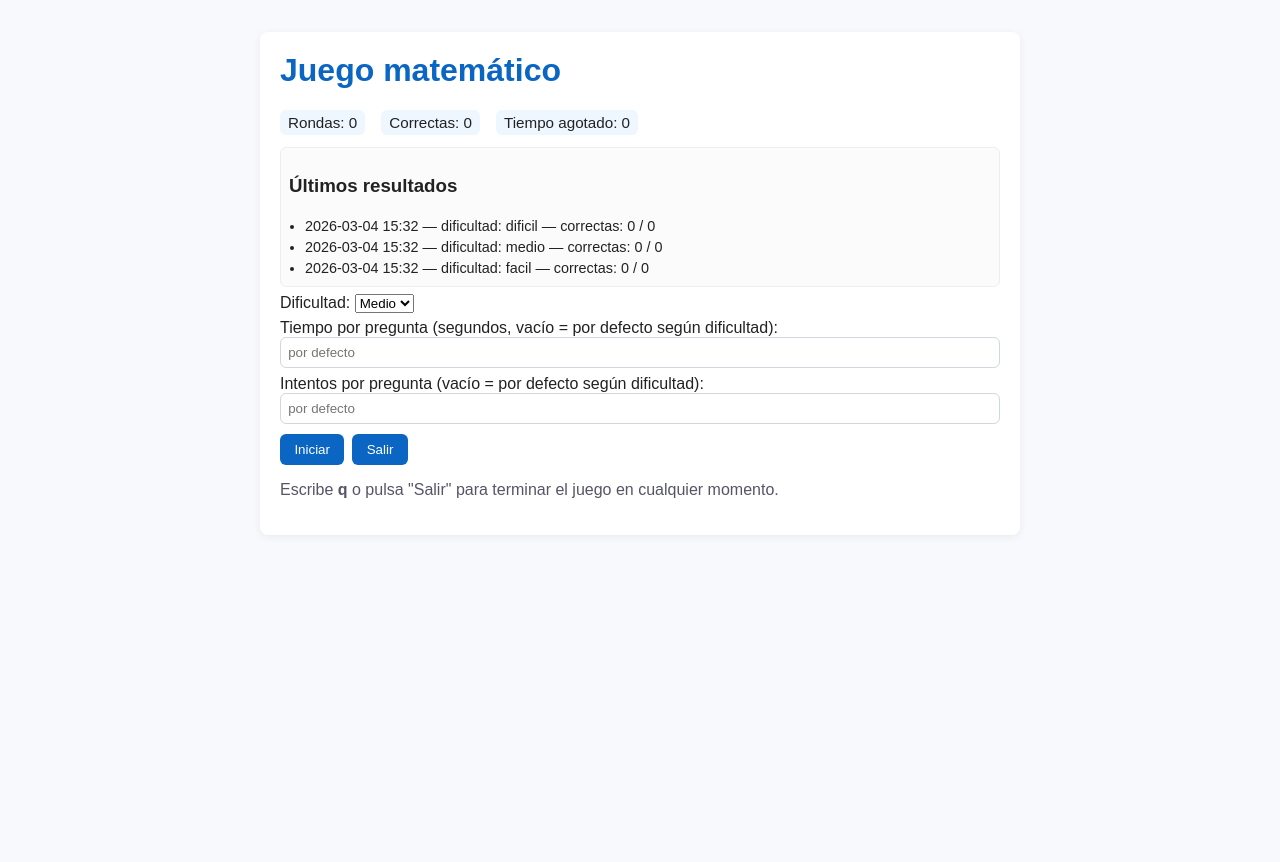
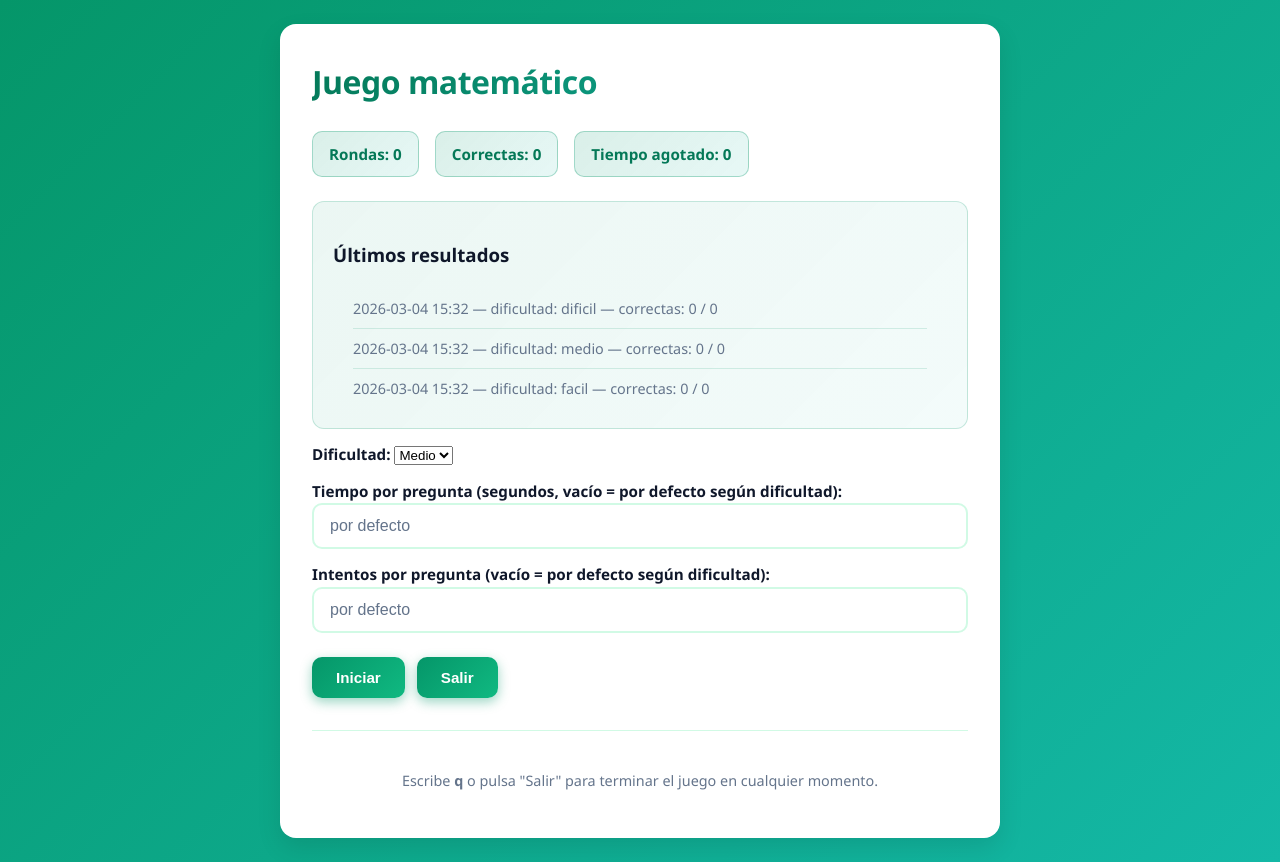
Before and after one commit to JORGELVASQUEZ/uso_personal_pruebas, a PHP site: page /game.php in a window 1280 px wide. Before the commit the page ends 498 px from the top, so only its background shows below. Run offline with PHP 8.4, Linux system fonts and the light colour scheme.

Commit message:
Cambio de estilo

```diff
--- a/prueba/game.css
+++ b/prueba/game.css
@@ -1,38 +1,375 @@
-/* Simple styles for the math game */
-body{font-family: Arial, Helvetica, sans-serif;background:#f7f9fc;color:#222;margin:0;padding:1rem}
-.container{max-width:720px;margin:1rem auto;background:white;padding:1.25rem;border-radius:8px;box-shadow:0 2px 8px rgba(0,0,0,0.06)}
-h1{margin-top:0;color:#0b66c3}
-.stats{display:flex;gap:1rem;margin-bottom:0.75rem}
-.stats span{background:#eef6ff;padding:0.25rem 0.5rem;border-radius:6px;font-size:0.95rem}
-.question .expr{background:#0b66c3;color:#fff;padding:0.15rem 0.5rem;border-radius:4px}
-label{display:block;margin:0.4rem 0}
-input[type=text],input[type=number]{padding:0.45rem;border:1px solid #d0d7de;border-radius:6px;width:100%;box-sizing:border-box}
-.buttons{margin-top:0.6rem;display:flex;gap:0.5rem}
-button{background:#0b66c3;color:white;border:none;padding:0.5rem 0.9rem;border-radius:6px;cursor:pointer}
-button:hover{opacity:0.95}
-.message{color:green;padding:0.5rem 0}
-.error{color:#cc0000;padding:0.5rem 0}
-footer{margin-top:1rem;color:#556}
+/* ============================================
+   MATHEMATICAL GAME - ELEGANT DESIGN
+   Professional & Modern Styling
+   ============================================ */
 
-/* Animations */
-.pulse{animation:pulse 0.7s ease-in-out}
-@keyframes pulse{0%{box-shadow:0 0 0 0 rgba(11,102,195,0.4)}50%{box-shadow:0 0 0 14px rgba(11,102,195,0)}100%{box-shadow:0 0 0 0 rgba(11,102,195,0)}}
-.shake{animation:shake 0.6s}
-@keyframes shake{0%{transform:translateX(0)}20%{transform:translateX(-8px)}40%{transform:translateX(8px)}60%{transform:translateX(-6px)}80%{transform:translateX(6px)}100%{transform:translateX(0)}}
+:root {
+  --primary: #059669;
+  --primary-light: #10b981;
+  --primary-dark: #047857;
+  --accent: #14b8a6;
+  --success: #10b981;
+  --error: #ef4444;
+  --warning: #f59e0b;
+  --bg-light: #f0fdf4;
+  --bg-white: #ffffff;
+  --border: #d1fae5;
+  --text-dark: #0f172a;
+  --text-gray: #64748b;
+  --shadow-sm: 0 1px 2px rgba(0, 0, 0, 0.05);
+  --shadow-md: 0 4px 6px rgba(0, 0, 0, 0.08);
+  --shadow-lg: 0 10px 25px rgba(0, 0, 0, 0.1);
+  --transition: all 0.3s cubic-bezier(0.4, 0, 0.2, 1);
+}
+
+* {
+  box-sizing: border-box;
+}
+
+body {
+  font-family: 'Segoe UI', -apple-system, BlinkMacSystemFont, 'Helvetica Neue', sans-serif;
+  background: linear-gradient(135deg, #059669 0%, #14b8a6 100%);
+  color: var(--text-dark);
+  margin: 0;
+  padding: 1.5rem 1rem;
+  min-height: 100vh;
+  line-height: 1.6;
+}
+
+.container {
+  max-width: 720px;
+  margin: 0 auto;
+  background: var(--bg-white);
+  padding: 2rem;
+  border-radius: 16px;
+  box-shadow: var(--shadow-lg);
+  transition: var(--transition);
+}
+
+h1 {
+  margin: 0 0 1.5rem 0;
+  color: var(--primary-dark);
+  font-size: 2rem;
+  font-weight: 700;
+  letter-spacing: -0.5px;
+  background: linear-gradient(135deg, #047857 0%, #14b8a6 100%);
+  -webkit-background-clip: text;
+  -webkit-text-fill-color: transparent;
+  background-clip: text;
+}
+
+.stats {
+  display: flex;
+  gap: 1rem;
+  margin-bottom: 1.5rem;
+  flex-wrap: wrap;
+}
+
+.stats span {
+  background: linear-gradient(135deg, rgba(5, 150, 105, 0.15) 0%, rgba(20, 184, 166, 0.1) 100%);
+  border: 1px solid rgba(5, 150, 105, 0.3);
+  padding: 0.6rem 1rem;
+  border-radius: 10px;
+  font-size: 0.95rem;
+  font-weight: 600;
+  color: var(--primary-dark);
+  transition: var(--transition);
+  display: flex;
+  align-items: center;
+  gap: 0.5rem;
+}
+
+.stats span:hover {
+  background: linear-gradient(135deg, rgba(5, 150, 105, 0.25) 0%, rgba(20, 184, 166, 0.15) 100%);
+  border-color: var(--primary);
+}
+
+.question {
+  background: var(--bg-light);
+  padding: 1.5rem;
+  border-radius: 12px;
+  border: 2px solid transparent;
+  transition: var(--transition);
+  margin-bottom: 1.5rem;
+}
+
+.question .expr {
+  background: linear-gradient(135deg, #059669 0%, #14b8a6 100%);
+  color: var(--bg-white);
+  padding: 0.5rem 1rem;
+  border-radius: 8px;
+  font-size: 1.1rem;
+  font-weight: 700;
+  letter-spacing: 0.5px;
+  display: inline-block;
+  box-shadow: 0 4px 15px rgba(5, 150, 105, 0.4);
+}
+
+label {
+  display: block;
+  margin: 0.8rem 0 0.4rem 0;
+  font-weight: 600;
+  color: var(--text-dark);
+  font-size: 0.95rem;
+}
+
+input[type=text],
+input[type=number] {
+  padding: 0.75rem 1rem;
+  border: 2px solid var(--border);
+  border-radius: 10px;
+  width: 100%;
+  font-size: 1rem;
+  transition: var(--transition);
+  background: var(--bg-white);
+  color: var(--text-dark);
+}
+
+input[type=text]:focus,
+input[type=number]:focus {
+  outline: none;
+  border-color: var(--primary);
+  background: rgba(5, 150, 105, 0.02);
+  box-shadow: 0 0 0 3px rgba(5, 150, 105, 0.1);
+}
+
+input[type=text]::placeholder,
+input[type=number]::placeholder {
+  color: var(--text-gray);
+}
+
+.buttons {
+  margin-top: 1.5rem;
+  display: flex;
+  gap: 0.75rem;
+  flex-wrap: wrap;
+}
+
+button {
+  background: linear-gradient(135deg, #059669 0%, #10b981 100%);
+  color: var(--bg-white);
+  border: none;
+  padding: 0.75rem 1.5rem;
+  border-radius: 10px;
+  cursor: pointer;
+  font-weight: 600;
+  font-size: 0.95rem;
+  transition: var(--transition);
+  box-shadow: 0 4px 12px rgba(5, 150, 105, 0.4);
+  position: relative;
+  overflow: hidden;
+}
+
+button::before {
+  content: '';
+  position: absolute;
+  top: 0;
+  left: -100%;
+  width: 100%;
+  height: 100%;
+  background: rgba(255, 255, 255, 0.2);
+  transition: left 0.4s ease;
+}
+
+button:hover::before {
+  left: 100%;
+}
+
+button:hover {
+  transform: translateY(-2px);
+  box-shadow: 0 6px 20px rgba(5, 150, 105, 0.5);
+}
+
+button:active {
+  transform: translateY(0);
+  box-shadow: 0 2px 8px rgba(5, 150, 105, 0.4);
+}
+
+button:disabled {
+  opacity: 0.6;
+  cursor: not-allowed;
+  transform: none;
+}
+
+.message {
+  color: var(--success);
+  padding: 0.75rem 1rem;
+  margin: 0.75rem 0;
+  border-radius: 10px;
+  background: rgba(16, 185, 129, 0.1);
+  border-left: 4px solid var(--success);
+  font-weight: 600;
+  animation: slideIn 0.3s ease;
+}
+
+.error {
+  color: var(--error);
+  padding: 0.75rem 1rem;
+  margin: 0.75rem 0;
+  border-radius: 10px;
+  background: rgba(239, 68, 68, 0.1);
+  border-left: 4px solid var(--error);
+  font-weight: 600;
+  animation: slideIn 0.3s ease;
+}
+
+footer {
+  margin-top: 2rem;
+  padding-top: 1.5rem;
+  border-top: 1px solid var(--border);
+  color: var(--text-gray);
+  text-align: center;
+  font-size: 0.9rem;
+}
+
+/* ============================================
+   ANIMATIONS
+   ============================================ */
+
+@keyframes pulse {
+  0% {
+    box-shadow: 0 0 0 0 rgba(5, 150, 105, 0.7);
+  }
+  50% {
+    box-shadow: 0 0 0 12px rgba(5, 150, 105, 0);
+  }
+  100% {
+    box-shadow: 0 0 0 0 rgba(5, 150, 105, 0);
+  }
+}
+
+.pulse {
+  animation: pulse 0.7s ease-in-out;
+}
+
+@keyframes shake {
+  0%, 100% { transform: translateX(0); }
+  10%, 30%, 50%, 70%, 90% { transform: translateX(-3px); }
+  20%, 40%, 60%, 80% { transform: translateX(3px); }
+}
+
+.shake {
+  animation: shake 0.6s;
+}
+
+@keyframes slideIn {
+  from {
+    opacity: 0;
+    transform: translateY(-10px);
+  }
+  to {
+    opacity: 1;
+    transform: translateY(0);
+  }
+}
+
+@keyframes fall {
+  0% {
+    transform: translateY(-10vh) rotate(0deg);
+    opacity: 1;
+  }
+  100% {
+    transform: translateY(110vh) rotate(360deg);
+    opacity: 0;
+  }
+}
 
 /* Confetti pieces */
-.confetti{position:fixed;z-index:9999;width:10px;height:16px;border-radius:2px;pointer-events:none;animation:fall 2s linear forwards}
-@keyframes fall{0%{transform:translateY(-10vh) rotate(0deg);opacity:1}100%{transform:translateY(110vh) rotate(360deg);opacity:0.9}}
+.confetti {
+  position: fixed;
+  z-index: 9999;
+  width: 10px;
+  height: 16px;
+  border-radius: 2px;
+  pointer-events: none;
+  animation: fall 2s linear forwards;
+  box-shadow: var(--shadow-sm);
+}
 
-/* Minor UI tweaks */
-.question.shake{border:1px solid rgba(204,0,0,0.15);padding:0.6rem;border-radius:8px}
-.container.pulse{transform:scale(1.01)}
+/* UI State Classes */
+.question.shake {
+  border: 2px solid var(--error);
+  background: rgba(239, 68, 68, 0.05);
+  padding: 1rem;
+}
 
-.server-message{transition:transform 0.25s ease, opacity 0.25s ease}
-.server-message.show{transform:scale(1.08);opacity:1}
-.server-message.correct{color: #047857; font-weight:700}
-.server-message.wrong{color: #b91c1c}
+.container.pulse {
+  transform: scale(1.01);
+}
 
-.recent{margin-top:0.75rem;padding:0.5rem;background:#fbfbfb;border-radius:6px;border:1px solid #eee}
-.recent ul{margin:0;padding:0 1rem}
-.recent li{font-size:0.9rem;padding:0.15rem 0}
+.server-message {
+  transition: transform 0.25s ease, opacity 0.25s ease;
+  padding: 0.6rem 0;
+}
+
+.server-message.show {
+  transform: scale(1.05);
+  opacity: 1;
+}
+
+.server-message.correct {
+  color: var(--success);
+  font-weight: 700;
+  animation: slideIn 0.4s ease;
+}
+
+.server-message.wrong {
+  color: var(--error);
+  font-weight: 700;
+  animation: slideIn 0.4s ease;
+}
+
+.recent {
+  margin-top: 1.5rem;
+  padding: 1.25rem;
+  background: linear-gradient(135deg, rgba(5, 150, 105, 0.08) 0%, rgba(20, 184, 166, 0.05) 100%);
+  border-radius: 12px;
+  border: 1px solid rgba(5, 150, 105, 0.2);
+}
+
+.recent ul {
+  margin: 0;
+  padding: 0 1.25rem;
+  list-style: none;
+}
+
+.recent li {
+  font-size: 0.9rem;
+  padding: 0.5rem 0;
+  color: var(--text-gray);
+  border-bottom: 1px solid rgba(5, 150, 105, 0.15);
+  transition: var(--transition);
+}
+
+.recent li:last-child {
+  border-bottom: none;
+}
+
+.recent li:hover {
+  color: var(--primary);
+  padding-left: 0.5rem;
+}
+
+/* Responsive Design */
+@media (max-width: 640px) {
+  .container {
+    padding: 1.5rem 1rem;
+    border-radius: 12px;
+  }
+
+  h1 {
+    font-size: 1.5rem;
+  }
+
+  .stats {
+    flex-direction: column;
+  }
+
+  .buttons {
+    flex-direction: column;
+  }
+
+  button {
+    width: 100%;
+  }
+}
```
